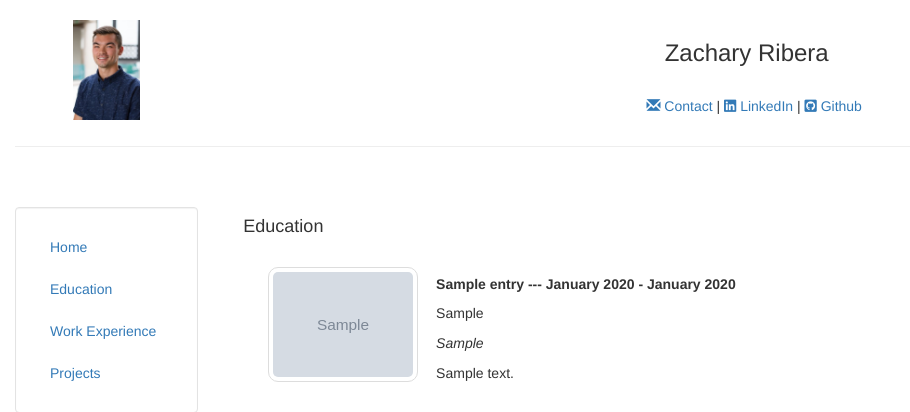
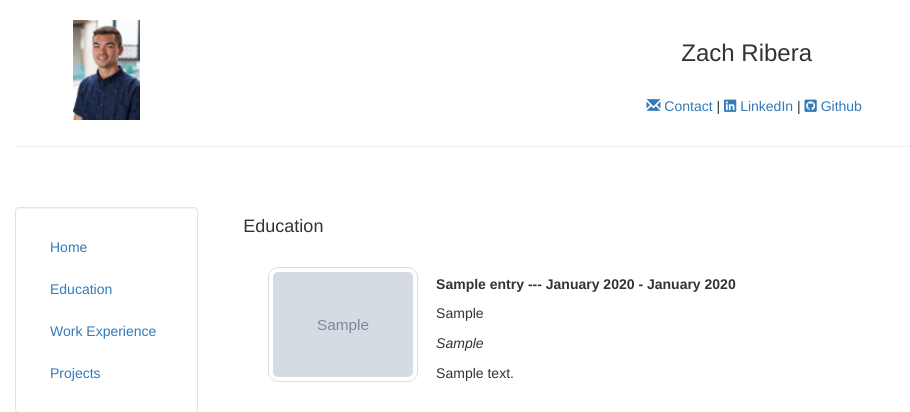
Before and after one commit to zribera18/django-portfolio-site, a Django app: page /education/ in a window 1280 px wide. Shown: the top 412 px of the page, without its empty margins (0-910 px from the left). Run offline with Django 3.2, Linux system fonts and the light colour scheme; tables that the repository leaves empty hold one stand-in row (values such as "Sample post"); grey boxes marked "Sample" are stand-in pictures; some libraries are stand-ins or nearby versions.

Commit message:
updated templates

```diff
--- a/personal/templates/personal/basic.html
+++ b/personal/templates/personal/basic.html
@@ -4,9 +4,7 @@
         <div class="container-fluid">
             {% for entry in entry_list %}
                 <h4> {{ entry.title }} </h4>
-			<ul>
                 <p> {{ entry.body|safe|linebreaks }} </p>
-			</ul>
             {% endfor %}
         </div>
     {% else %}
--- a/personal/templates/personal/header.html
+++ b/personal/templates/personal/header.html
@@ -31,7 +31,7 @@
 			<div class="col-sm-10">
 				<br>
 				<center>
-				<h3>Zachary Ribera</h3>
+				<h3>Zach Ribera</h3>
 				<br>
 				<div class="container-fluid" style='margin-left:15px'>
 					<p><a href="/contact/" target=""><i class="glyphicon glyphicon-envelope"></i> Contact </a> | <a href="http://www.linkedin.com/in/zacharyribera" target="blank"><i class="fab fa-linkedin"></i> LinkedIn </a> | <a href="http://www.github.com/zribera18" target="blank"><i class="fab fa-github-square"></i> Github </a>
--- a/personal/templates/personal/projects.html
+++ b/personal/templates/personal/projects.html
@@ -17,7 +17,7 @@
 					<div class="desc">
 						<h4> {{entry.title }} </h4>
 						<p> {{ entry.start_date|date:"F Y" }} - {{ entry.end_date|date:"F Y" }} </p>
-						<p> {{ entry.body|linebreaks }} </p>
+						<p> {{ entry.body|safe }} </p>
 					</div>
 				</div>
 			</div>
--- a/personal/templates/personal/resume.html
+++ b/personal/templates/personal/resume.html
@@ -19,7 +19,7 @@
 					<p><h5><b> {{ entry.title }} --- {{ entry.start_date|date:"F Y" }} - {{ entry.end_date|date:"F Y"  }} </b></h5></p>
 					<p> {{ entry.position }} </p>
 					<p><i> {{ entry.location}} </i></p>
-					<p> {{ entry.body | linebreaks }}</p>
+					<p> {{ entry.body | safe }}</p>
 				</div>
 			</div>
 			<br>
```
